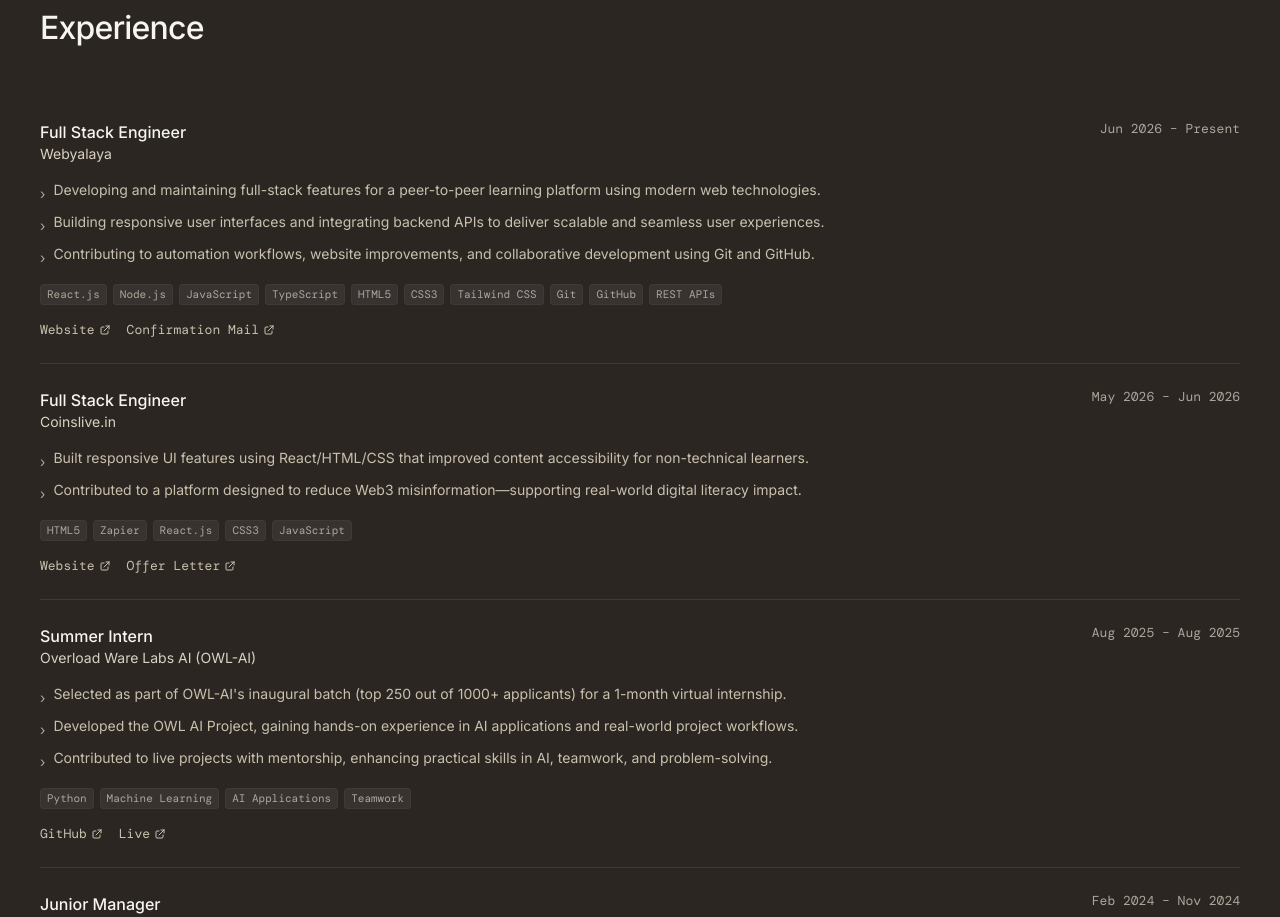
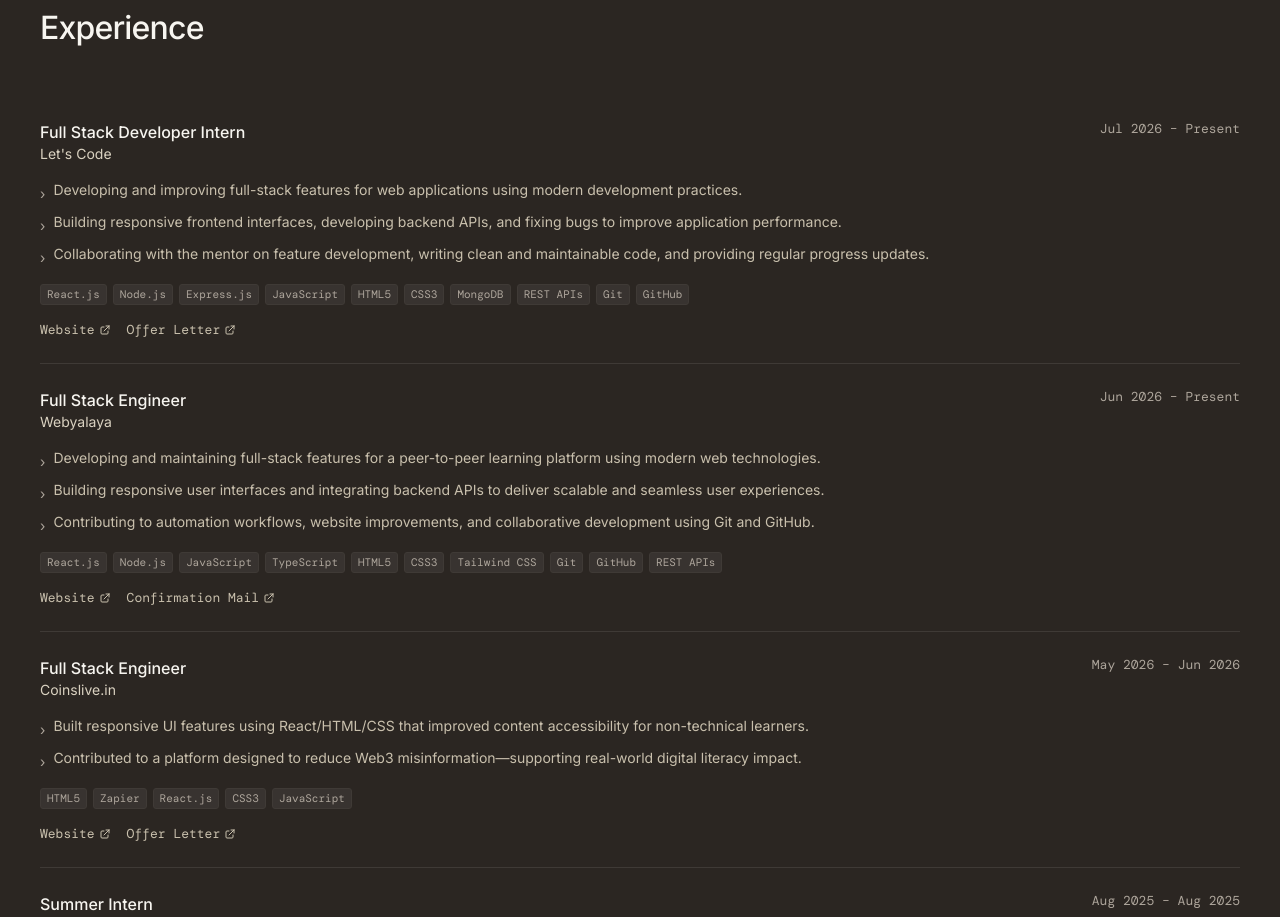
Before and after one commit to SoumyaSagarNayak/soum-portfolio, a Next.js app: page / in a window 1280 px wide. Shown: the part 3060-3977 px from the top of the page. Built offline with nearby package versions, Linux system fonts and the light colour scheme; no server answers.

Commit message:
feat: add Experience component with professional history and scroll reveal animation

```diff
--- a/app/components/Experience.tsx
+++ b/app/components/Experience.tsx
@@ -3,6 +3,32 @@
 import { useEffect, useRef } from "react";
 
 const EXPERIENCES = [
+  {
+    role: "Full Stack Developer Intern",
+    company: "Let's Code",
+    period: "Jul 2026 – Present",
+    points: [
+      "Developing and improving full-stack features for web applications using modern development practices.",
+      "Building responsive frontend interfaces, developing backend APIs, and fixing bugs to improve application performance.",
+      "Collaborating with the mentor on feature development, writing clean and maintainable code, and providing regular progress updates."
+    ],
+    skills: [
+      "React.js",
+      "Node.js",
+      "Express.js",
+      "JavaScript",
+      "HTML5",
+      "CSS3",
+      "MongoDB",
+      "REST APIs",
+      "Git",
+      "GitHub"
+    ],
+    links: [
+      { label: "Website", url: "https://www.lets-code.co.in/" },
+      { label: "Offer Letter", url: "https://docs.google.com/document/d/1PlPriTCfEKbhfXjiqeFHkp_nboGOA2PmQzUlIVocxMg/edit" }
+    ]
+  },
   {
     role: "Full Stack Engineer",
     company: "Webyalaya",
```
